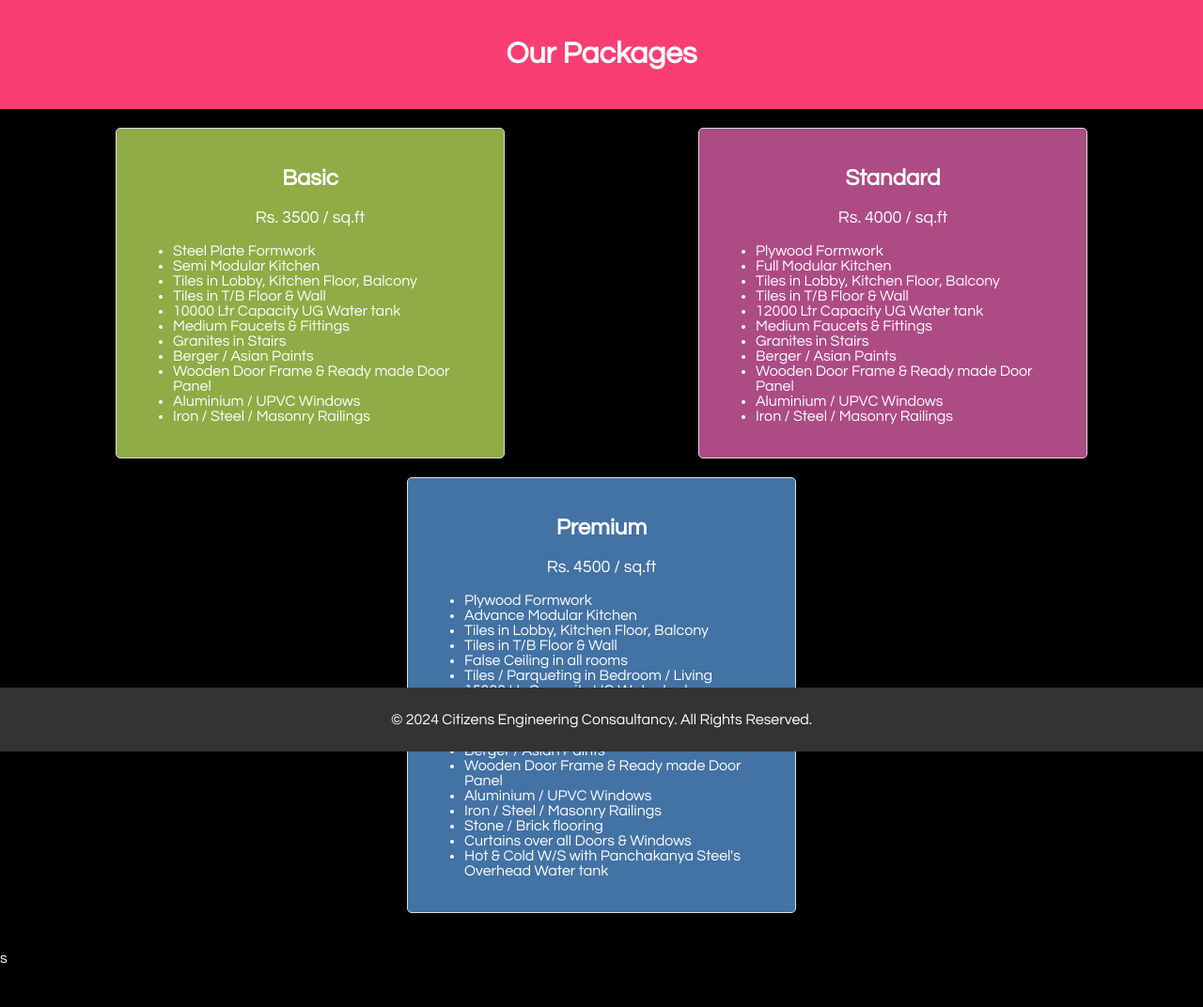
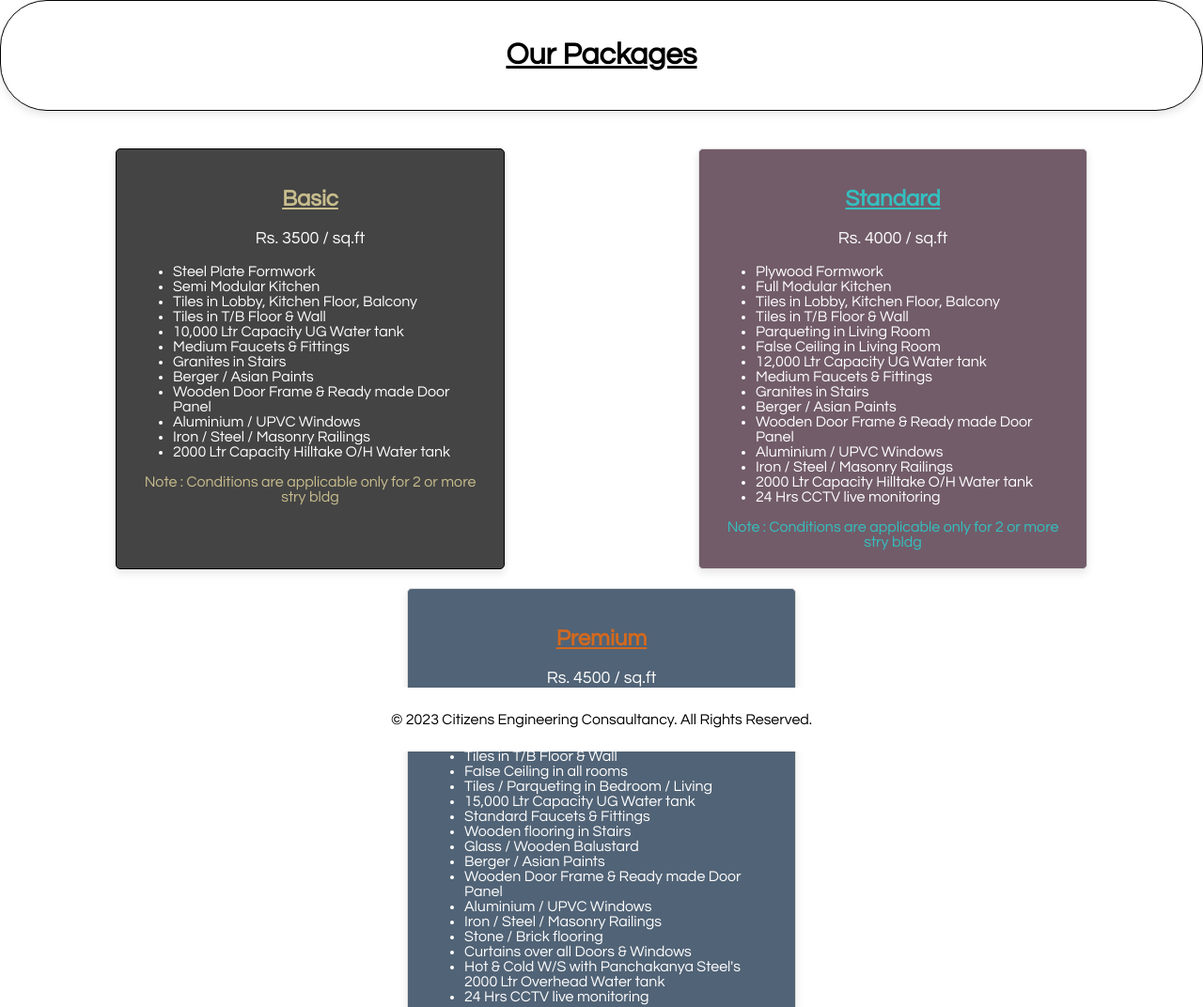
Before and after one commit to citizenengcltcy/web, a plain HTML site: page test.html in a window 1280 px wide. Shown: the top 1072 px of the page at 94% size. Before the commit the page ends 1028 px from the top, so only its background shows below. Drawn offline with Linux system fonts and the light colour scheme.

Commit message:
Add files via upload

```diff
--- a/test.html
+++ b/test.html
@@ -9,15 +9,20 @@
       font-family: "Century Gothic", sans-serif;
       margin: 0;
       padding: 0;
-    background-color: black;
+    background-color: rgb(255, 255, 255);
     color: white;
     }
 
     header {
-      background-color: #fa3e73;
-      color: white;
+      background-color: #ffffff;
+      color: rgb(0, 0, 0);
       text-align: center;
       padding: 20px 0;
+      border: 1px solid #000000;
+      border-radius: 50px;
+      padding: 20px;
+      margin-bottom: 20px;
+      box-shadow: 0 4px 8px rgba(0, 0, 0, 0.1);
     }
 
     main {
@@ -32,8 +37,8 @@
 
     .basicpackage {
       width: 30%;
-      background-color: #8fac46;
-      border: 1px solid #ddd;
+      background-color: #444444;
+      border: 1px solid #000000;
       border-radius: 5px;
       padding: 20px;
       margin-bottom: 20px;
@@ -50,9 +55,16 @@
       text-align: center;
       color: #ffffff;
     }
+    .basichead{
+      color: #c8bd8d;
+    }
+    .basicnote{
+      color: #c8bd8d;
+      text-align: center;
+    }
     .Standardpackage {
       width: 30%;
-      background-color: #ad4b84;
+      background-color: #725c69;
       border: 1px solid #ddd;
       border-radius: 5px;
       padding: 20px;
@@ -70,9 +82,16 @@
       text-align: center;
       color: #ffffff;
     }
+    .standardhead{
+      color: rgb(52, 192, 192);
+    }
+    .standardnote{
+      color: rgb(52, 192, 192);
+      text-align: center;
+    }
     .premiumpackage {
       width: 30%;
-      background:#4372a4;
+      background:#516376;
       border: 1px solid #ddd;
       border-radius: 5px;
       padding: 20px;
@@ -90,10 +109,18 @@
       text-align: center;
       color: #ffffff;
     }
+    .premiumhead{
+      color:chocolate;
+    }
+    .premiumnote{
+      color:chocolate;
+      text-align: center;
+    }
+
 
     footer {
-      background-color: #333;
-      color: white;
+      background-color: #ffffff;
+      color: rgb(0, 0, 0);
       text-align: center;
       padding: 10px 0;
       position: fixed;
@@ -104,48 +131,66 @@
 </head>
 <body>
   <header>
-    <h1> Our Packages</h1>
+    <h1><u><b> Our Packages </b></u> </h1>
   </header>
   <main>
     <div class="packages">
       <div class="basicpackage">
         <div class="basic">
-        <h2>Basic</h2>
+          <div class="basichead">
+        <h2><u>Basic</u></h2>
+      </div>
         <p class="price">Rs. 3500 / sq.ft</p>
         <ul>
           <li>Steel Plate Formwork</li>
           <li>Semi Modular Kitchen</li>
           <li>Tiles in Lobby, Kitchen Floor, Balcony</li>
           <li>Tiles in T/B Floor & Wall </li>
-          <li>10000 Ltr Capacity UG Water tank</li>
+          <li>10,000 Ltr Capacity UG Water tank</li>
           <li>Medium Faucets & Fittings</li>
           <li>Granites in Stairs</li>
           <li>Berger / Asian Paints</li>
           <li>Wooden Door Frame & Ready made Door Panel</li>
           <li>Aluminium / UPVC Windows</li>
           <li>Iron / Steel / Masonry Railings</li>
+          <li>2000 Ltr Capacity Hilltake O/H Water tank </li>
         </ul>
+        <div class="basicnote">
+        Note : Conditions are applicable only for 2 or more stry bldg
+      </div>
          </div>
       </div>
       <div class="Standardpackage">
-        <h2>Standard</h2>
+        <div class="standardhead">
+        <h2><u>Standard</u></h2>
+      </div>
         <p class="price">Rs. 4000 / sq.ft</p>
         <ul>
           <li>Plywood Formwork</li>
           <li>Full Modular Kitchen</li>
           <li>Tiles in Lobby, Kitchen Floor, Balcony</li>
           <li>Tiles in T/B Floor & Wall </li>
-          <li>12000 Ltr Capacity UG Water tank</li>
+          <li>Parqueting in Living Room</li>
+          <li>False Ceiling in Living Room</li>
+          <li>12,000 Ltr Capacity UG Water tank</li>
           <li>Medium Faucets & Fittings</li>
           <li>Granites in Stairs</li>
           <li>Berger / Asian Paints</li>
           <li>Wooden Door Frame & Ready made Door Panel</li>
           <li>Aluminium / UPVC Windows</li>
           <li>Iron / Steel / Masonry Railings</li>
+          <li>2000 Ltr Capacity Hilltake O/H Water tank </li>
+          <li>24 Hrs CCTV live monitoring</li>
         </ul>
+          <div class="standardnote">
+            Note : Conditions are applicable only for 2 or more stry bldg
+          </div>
+
       </div>
       <div class="premiumpackage">
-        <h2>Premium</h2>
+        <div class="premiumhead">
+        <h2><u>Premium</u></h2>
+        </div>
         <p class="price">Rs. 4500 / sq.ft</p>
         <ul>
           <li>Plywood Formwork</li>
@@ -154,8 +199,8 @@
           <li>Tiles in T/B Floor & Wall </li>
           <li>False Ceiling in all rooms</li>
           <li>Tiles / Parqueting in Bedroom / Living</li>
-          <li>15000 Ltr Capacity UG Water tank</li>
-          <li>Medium Faucets & Fittings</li>
+          <li>15,000 Ltr Capacity UG Water tank</li>
+          <li>Standard Faucets & Fittings</li>
           <li>Wooden flooring in Stairs</li>
           <li>Glass / Wooden Balustard</li>
           <li>Berger / Asian Paints</li>
@@ -164,13 +209,17 @@
           <li>Iron / Steel / Masonry Railings</li>
           <li>Stone / Brick flooring</li>
           <li>Curtains over all Doors & Windows</li>
-          <li>Hot & Cold W/S with Panchakanya Steel's Overhead Water tank</li>
+          <li>Hot & Cold W/S with Panchakanya Steel's 2000 Ltr Overhead Water tank</li>
+          <li>24 Hrs CCTV live monitoring</li>
         </ul>
+        <div class="premiumnote">
+          Note : Conditions are applicable only for 2 or more stry bldg
+        </div>
       </div>
     </div>
   </main>
   <footer>
-    <p>&copy; 2024 Citizens Engineering Consaultancy. All Rights Reserved.</p>
+    <p>&copy; 2023 Citizens Engineering Consaultancy. All Rights Reserved.</p>
   </footer>
 </body>
 </html>
```
Also changed, not shown: index.html (+30 -11 lines), huhuhu.jpg (added), second.jpg.
